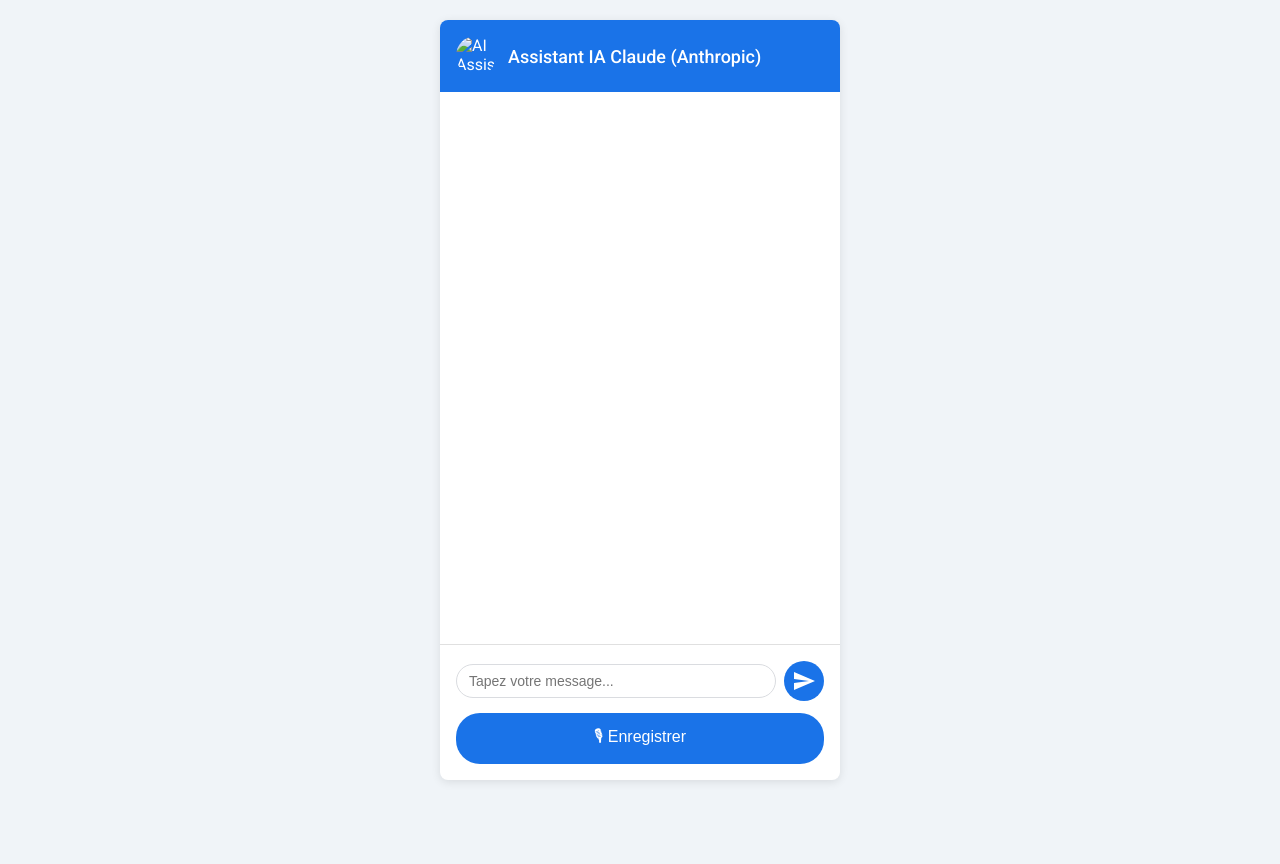
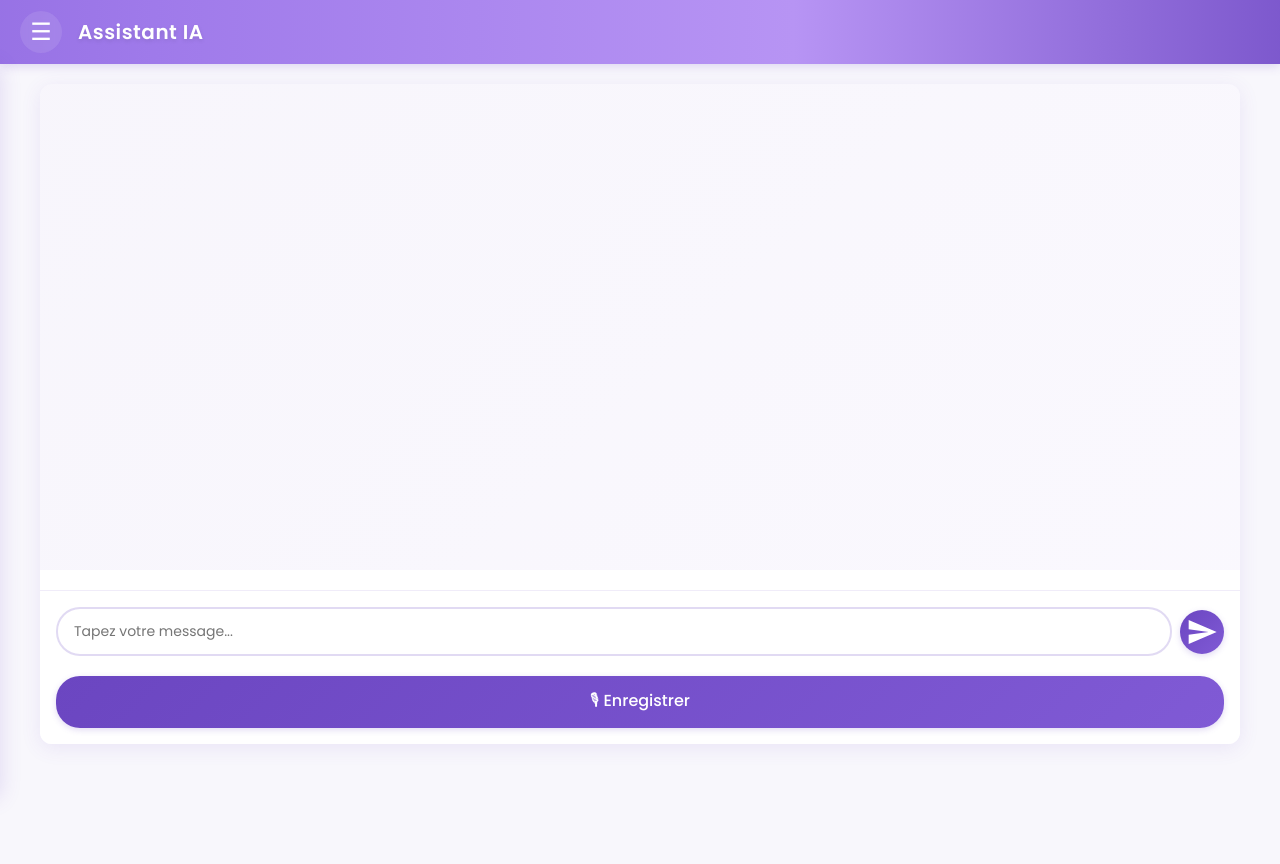
Before and after one commit to remiPra/chatbot-20102024, a Flask app: page /chat3 in a window 1280 px wide. Before the commit the page ends 782 px from the top, so only its background shows below. Run offline with Flask 3, Linux system fonts and the light colour scheme; some libraries are stand-ins or nearby versions.

Commit message:
multi test drawer

```diff
--- a/app.py
+++ b/app.py
@@ -272,6 +272,10 @@ def transcribe_anthropic():
             'details': str(e)
         }), 500
 
+@app.route('/drawer.html')
+def drawer_template():
+    return send_from_directory('templates', 'drawer.html')
+
 @app.route('/synthesize', methods=['POST'])
 def synthesize():
     try:
--- a/templates/chat3.html
+++ b/templates/chat3.html
@@ -5,119 +5,136 @@
     <meta name="viewport" content="width=device-width, initial-scale=1.0">
     <title>Assistant IA avec Reconnaissance Vocale et TTS (Anthropic)</title>
     <script src="https://cdn.jsdelivr.net/npm/axios/dist/axios.min.js"></script>
-    <link href="https://fonts.googleapis.com/css2?family=Roboto:wght@300;400;500&display=swap" rel="stylesheet">
+    <link href="https://fonts.googleapis.com/css2?family=Poppins:wght@300;400;500;600&display=swap" rel="stylesheet">
     <style>
         :root {
-            --primary-color: #1a73e8;
-            --bg-color: #f0f4f8;
-            --text-color: #202124;
+            --violet-1: #6B46C1;
+            --violet-2: #805AD5;
+            --violet-3: #9F7AEA;
+            --violet-4: #B794F4;
+            --bg-color: #f8f7fc;
+            --text-color: #2D3748;
             --message-bg: #ffffff;
-            --user-message-bg: #e8f0fe;
+            --user-message-bg: rgba(159, 122, 234, 0.1);
         }
+
+        @import url('https://fonts.googleapis.com/css2?family=Poppins:wght@300;400;500;600&display=swap');
+
         body, html {
-            font-family: 'Roboto', sans-serif;
+            font-family: 'Poppins', sans-serif;
             margin: 0;
             padding: 0;
             height: 100%;
             background-color: var(--bg-color);
             color: var(--text-color);
         }
+
         .chat-container {
-            max-width: 400px;
+            max-width: 1200px;
             margin: 20px auto;
             background-color: white;
-            border-radius: 8px;
-            box-shadow: 0 2px 10px rgba(0,0,0,0.1);
+            border-radius: 12px;
+            box-shadow: 0 4px 20px rgba(107, 70, 193, 0.1);
             overflow: hidden;
             display: flex;
             flex-direction: column;
-            height: calc(100% - 40px);
+            height: calc(100vh - 140px); /* Ajusté pour laisser de l'espace */
+            margin-bottom: 80px; /* Espace pour le bouton d'enregistrement */
         }
-        .chat-header {
-            background-color: var(--primary-color);
-            color: white;
-            padding: 16px;
-            display: flex;
-            align-items: center;
-        }
-        .chat-header img {
-            width: 40px;
-            height: 40px;
-            border-radius: 50%;
-            margin-right: 12px;
-        }
-        .chat-header h1 {
-            margin: 0;
-            font-size: 18px;
-            font-weight: 500;
-        }
+
         #conversationHistory {
             flex-grow: 1;
             overflow-y: auto;
             padding: 16px;
+            margin-bottom: 20px;
+            background: linear-gradient(135deg, rgba(107, 70, 193, 0.05) 0%, rgba(159, 122, 234, 0.05) 100%);
         }
+
         .message {
             max-width: 80%;
             margin-bottom: 12px;
-            padding: 8px 12px;
-            border-radius: 18px;
+            padding: 12px 16px;
+            border-radius: 12px;
             font-size: 14px;
-            line-height: 1.4;
+            line-height: 1.5;
+            box-shadow: 0 2px 4px rgba(107, 70, 193, 0.05);
+            font-weight: 400;
         }
+
         .user-message {
             background-color: var(--user-message-bg);
-            color: var(--primary-color);
+            color: var(--violet-1);
             align-self: flex-end;
+            margin-left: auto;
             border-bottom-right-radius: 4px;
-            margin-left: auto;
         }
+
         .assistant-message {
             background-color: var(--message-bg);
             align-self: flex-start;
             border-bottom-left-radius: 4px;
+            border-left: 3px solid var(--violet-2);
         }
+
         .error-message {
-            background-color: #ffe6e6;
-            color: #ff0000;
+            background-color: #FED7D7;
+            color: #C53030;
             text-align: center;
+            border: none;
         }
+
         .input-area {
             padding: 16px;
-            border-top: 1px solid #e0e0e0;
+            border-top: 1px solid rgba(107, 70, 193, 0.1);
+            background-color: white;
+            position: relative;
+            bottom: 0;
+            width: 100%;
+            box-sizing: border-box;
         }
+
         .input-row {
             display: flex;
             align-items: center;
             margin-bottom: 12px;
         }
+
         #textInput {
             flex-grow: 1;
-            padding: 8px 12px;
-            border: 1px solid #dadce0;
+            padding: 12px 16px;
+            border: 2px solid rgba(107, 70, 193, 0.2);
             border-radius: 24px;
             font-size: 14px;
+            font-family: 'Poppins', sans-serif;
+            transition: all 0.3s ease;
         }
+
         #textInput:focus {
             outline: none;
-            border-color: var(--primary-color);
+            border-color: var(--violet-2);
+            box-shadow: 0 0 0 3px rgba(159, 122, 234, 0.2);
         }
+
         #sendButton {
-            background-color: var(--primary-color);
+            background: linear-gradient(135deg, var(--violet-1) 0%, var(--violet-2) 100%);
             color: white;
             border: none;
-            width: 40px;
-            height: 40px;
+            width: 44px;
+            height: 44px;
             border-radius: 50%;
             margin-left: 8px;
             cursor: pointer;
             display: flex;
             align-items: center;
             justify-content: center;
+            transition: transform 0.3s ease;
+            box-shadow: 0 2px 6px rgba(107, 70, 193, 0.2);
         }
-        #sendButton svg {
-            width: 24px;
-            height: 24px;
+
+        #sendButton:hover {
+            transform: scale(1.05);
         }
+
         #recordButton, #stopAudioButton {
             width: 100%;
             padding: 12px;
@@ -125,36 +142,61 @@
             border-radius: 24px;
             font-size: 16px;
             cursor: pointer;
-            transition: background-color 0.3s;
+            transition: all 0.3s ease;
+            font-family: 'Poppins', sans-serif;
+            font-weight: 500;
+            margin-top: 8px;
         }
+
         #recordButton {
-            background-color: var(--primary-color);
+            background: linear-gradient(135deg, var(--violet-1) 0%, var(--violet-2) 100%);
             color: white;
+            box-shadow: 0 2px 6px rgba(107, 70, 193, 0.2);
         }
+
         #stopAudioButton {
-            background-color: #f44336;
+            background-color: #C53030;
             color: white;
             display: none;
         }
+
         #recordButton:hover, #stopAudioButton:hover {
-            opacity: 0.9;
+            transform: translateY(-1px);
+            box-shadow: 0 4px 12px rgba(107, 70, 193, 0.3);
         }
+
         #recordButton.recording {
-            animation: pulse 1s infinite;
+            animation: pulse 1.5s infinite;
         }
+
         @keyframes pulse {
-            0% { opacity: 1; }
-            50% { opacity: 0.5; }
-            100% { opacity: 1; }
+            0% { opacity: 1; transform: scale(1); }
+            50% { opacity: 0.8; transform: scale(0.98); }
+            100% { opacity: 1; transform: scale(1); }
+        }
+
+        /* Personnalisation de la scrollbar */
+        ::-webkit-scrollbar {
+            width: 8px;
+        }
+
+        ::-webkit-scrollbar-track {
+            background: rgba(107, 70, 193, 0.05);
+        }
+
+        ::-webkit-scrollbar-thumb {
+            background: rgba(107, 70, 193, 0.2);
+            border-radius: 4px;
+        }
+
+        ::-webkit-scrollbar-thumb:hover {
+            background: rgba(107, 70, 193, 0.3);
         }
     </style>
 </head>
 <body>
     <div class="chat-container">
-        <div class="chat-header">
-            <img src="https://via.placeholder.com/40" alt="AI Assistant">
-            <h1>Assistant IA Claude (Anthropic)</h1>
-        </div>
+        {% include 'drawer.html' %}
         <div id="conversationHistory"></div>
         <div class="input-area">
             <div class="input-row">
@@ -169,6 +211,8 @@
             <button id="stopAudioButton">⏹️ Arrêter l'enregistrement</button>
         </div>
     </div>
+
+
 <script>
     // Configuration et variables globales
     const ANTHROPIC_API_KEY = "{{ anthropic_api_key }}";
--- /dev/null
+++ b/templates/drawer.html
@@ -0,0 +1,268 @@
+<style>
+    :root {
+        --violet-1: #6B46C1;
+        --violet-2: #805AD5;
+        --violet-3: #9F7AEA;
+        --violet-4: #B794F4;
+        --menu-hover: rgba(159, 122, 234, 0.1);
+    }
+
+    @import url('https://fonts.googleapis.com/css2?family=Poppins:wght@300;400;500;600&display=swap');
+
+    .nav-header {
+        position: fixed;
+        top: 0;
+        left: 0;
+        right: 0;
+        height: 64px;
+        background: linear-gradient(
+            90deg,
+            var(--violet-1) 0%,
+            var(--violet-2) 25%,
+            var(--violet-3) 50%,
+            var(--violet-4) 75%,
+            var(--violet-1) 100%
+        );
+        background-size: 200% 100%;
+        animation: gradientMove 15s linear infinite;
+        color: white;
+        display: flex;
+        align-items: center;
+        padding: 0 20px;
+        z-index: 1000;
+        box-shadow: 0 2px 10px rgba(107, 70, 193, 0.2);
+        font-family: 'Poppins', sans-serif;
+    }
+
+    @keyframes gradientMove {
+        0% {
+            background-position: 0% 50%;
+        }
+        100% {
+            background-position: 200% 50%;
+        }
+    }
+
+    .menu-toggle {
+        background: none;
+        border: none;
+        color: white;
+        font-size: 24px;
+        width: 42px;
+        height: 42px;
+        border-radius: 50%;
+        display: flex;
+        align-items: center;
+        justify-content: center;
+        cursor: pointer;
+        transition: all 0.3s ease;
+        margin-right: 16px;
+        backdrop-filter: blur(4px);
+        background: rgba(255, 255, 255, 0.1);
+    }
+
+    .menu-toggle:hover {
+        background-color: rgba(255, 255, 255, 0.2);
+        transform: scale(1.05);
+    }
+
+    .nav-title {
+        font-family: 'Poppins', sans-serif;
+        font-size: 20px;
+        font-weight: 600;
+        margin: 0;
+        letter-spacing: 0.5px;
+        text-shadow: 0 2px 4px rgba(0, 0, 0, 0.1);
+    }
+
+    .drawer-overlay {
+        position: fixed;
+        top: 64px;
+        left: 0;
+        width: 100%;
+        height: calc(100% - 64px);
+        background-color: rgba(107, 70, 193, 0.2);
+        visibility: hidden;
+        opacity: 0;
+        transition: all 0.3s ease-in-out;
+        z-index: 1500;
+        backdrop-filter: blur(4px);
+    }
+
+    .side-drawer {
+        position: fixed;
+        top: 64px;
+        left: -300px;
+        width: 300px;
+        height: calc(100% - 64px);
+        background-color: white;
+        box-shadow: 2px 0 20px rgba(107, 70, 193, 0.15);
+        transition: transform 0.3s cubic-bezier(0.4, 0, 0.2, 1);
+        z-index: 2000;
+        border-radius: 0 12px 12px 0;
+        background: linear-gradient(
+            135deg,
+            rgba(107, 70, 193, 0.05) 0%,
+            rgba(159, 122, 234, 0.05) 100%
+        );
+        backdrop-filter: blur(10px);
+    }
+
+    .drawer-content {
+        padding: 16px 0;
+    }
+
+    .drawer-menu {
+        list-style: none;
+        padding: 0;
+        margin: 0;
+    }
+
+    .drawer-menu li {
+        margin: 8px 12px;
+        border-radius: 8px;
+        overflow: hidden;
+        background: white;
+        box-shadow: 0 2px 4px rgba(107, 70, 193, 0.1);
+    }
+
+    .drawer-menu li a {
+        color: #2D3748;
+        text-decoration: none;
+        display: flex;
+        align-items: center;
+        padding: 14px 20px;
+        font-family: 'Poppins', sans-serif;
+        font-size: 15px;
+        transition: all 0.3s ease;
+        font-weight: 500;
+        position: relative;
+        overflow: hidden;
+    }
+
+    .drawer-menu li a::before {
+        content: '';
+        position: absolute;
+        top: 0;
+        left: 0;
+        width: 100%;
+        height: 100%;
+        background: linear-gradient(
+            90deg,
+            transparent 0%,
+            rgba(159, 122, 234, 0.1) 50%,
+            transparent 100%
+        );
+        transform: translateX(-100%);
+        transition: transform 0.5s ease;
+    }
+
+    .drawer-menu li a:hover::before {
+        transform: translateX(100%);
+    }
+
+    .drawer-menu li.active a {
+        background: linear-gradient(
+            90deg,
+            var(--violet-1) 0%,
+            var(--violet-2) 100%
+        );
+        color: white;
+    }
+
+    .side-drawer.open {
+        transform: translateX(300px);
+    }
+
+    .drawer-overlay.open {
+        visibility: visible;
+        opacity: 1;
+    }
+
+    /* Style pour les icônes du menu */
+    .menu-icon {
+        margin-right: 16px;
+        width: 24px;
+        height: 24px;
+        display: flex;
+        align-items: center;
+        justify-content: center;
+        font-size: 20px;
+        transition: transform 0.3s ease;
+    }
+
+    .drawer-menu li a:hover .menu-icon {
+        transform: scale(1.1);
+    }
+
+    /* Ajustement pour le contenu principal */
+    body {
+        padding-top: 64px;
+        font-family: 'Poppins', sans-serif;
+    }
+
+    .chat-container {
+        margin-top: 20px !important;
+    }
+</style>
+
+<div class="nav-header">
+    <button class="menu-toggle" id="drawerToggle">☰</button>
+    <h1 class="nav-title">Assistant IA</h1>
+</div>
+
+<div class="drawer-overlay" id="drawerOverlay"></div>
+<div class="side-drawer">
+    <div class="drawer-content">
+        <ul class="drawer-menu">
+            <li class="{{ 'active' if request.path == '/' }}">
+                <a href="/">
+                    <span class="menu-icon">🏠</span>
+                    Accueil
+                </a>
+            </li>
+            <li class="{{ 'active' if request.path == '/chat2' }}">
+                <a href="/chat2">
+                    <span class="menu-icon">💬</span>
+                    Chat Groq
+                </a>
+            </li>
+            <li class="{{ 'active' if request.path == '/chat3' }}">
+                <a href="/chat3">
+                    <span class="menu-icon">🤖</span>
+                    Chat Claude
+                </a>
+            </li>
+        </ul>
+    </div>
+</div>
+
+<script>
+    document.addEventListener('DOMContentLoaded', function() {
+        const menuButton = document.getElementById('drawerToggle');
+        const drawer = document.querySelector('.side-drawer');
+        const overlay = document.querySelector('.drawer-overlay');
+        let isDrawerOpen = false;
+
+        function toggleDrawer() {
+            isDrawerOpen = !isDrawerOpen;
+
+            if (isDrawerOpen) {
+                drawer.classList.add('open');
+                overlay.classList.add('open');
+            } else {
+                drawer.classList.remove('open');
+                overlay.classList.remove('open');
+            }
+        }
+
+        menuButton.addEventListener('click', toggleDrawer);
+        overlay.addEventListener('click', toggleDrawer);
+
+        document.addEventListener('keydown', function(e) {
+            if (e.key === 'Escape' && isDrawerOpen) {
+                toggleDrawer();
+            }
+        });
+    });
+</script>
--- a/templates/index.html
+++ b/templates/index.html
@@ -82,6 +82,8 @@
 </head>
 <body>
     <div class="chat-container">
+        {% include 'drawer.html' %}
+
         <div id="conversationHistory"></div>
         <div class="input-area">
             <input type="text" id="textInput" placeholder="Dites quelque chose...">
```
Also changed, not shown: templates/chat2.html (+103 -56 lines), 3 other files.
